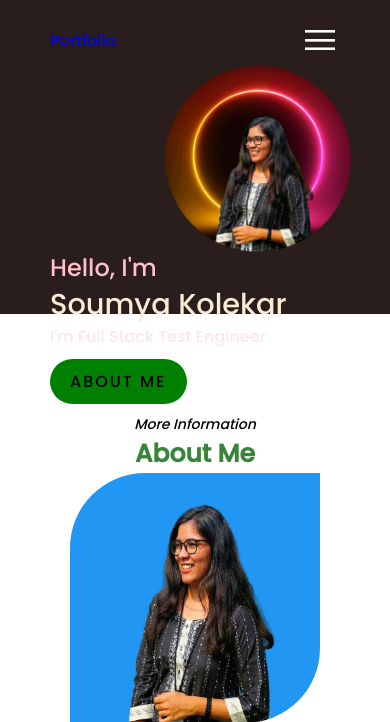
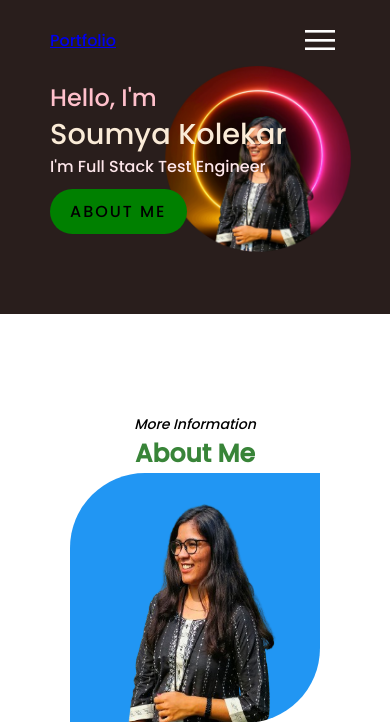
Before and after one commit to soumya-kolekar/html, a PHP site: page / in a window 390 px wide. Shown: the top 722 px of the page. Run offline with PHP 8.4, Linux system fonts and the light colour scheme.

Commit message:
Update style.css

```diff
--- a/style.css
+++ b/style.css
@@ -443,7 +443,7 @@ footer.copyright{
     }
     .textBx{
         position:relative;
-        top:170px;
+
     }
     .btn{
         margin-top: 10px;
```
